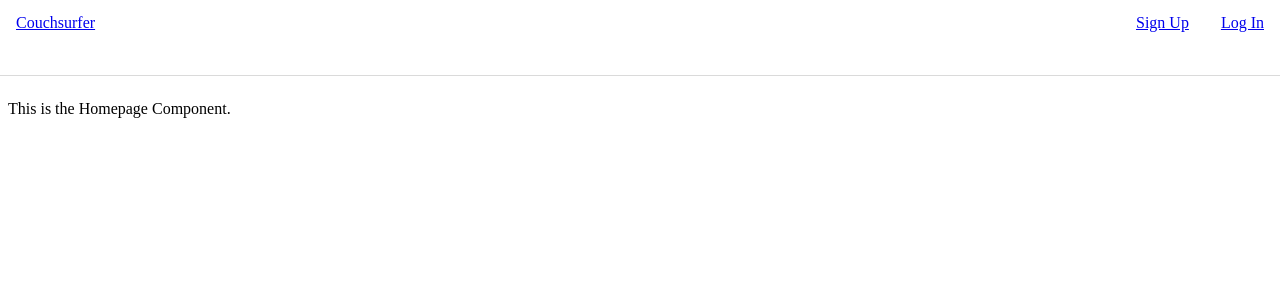
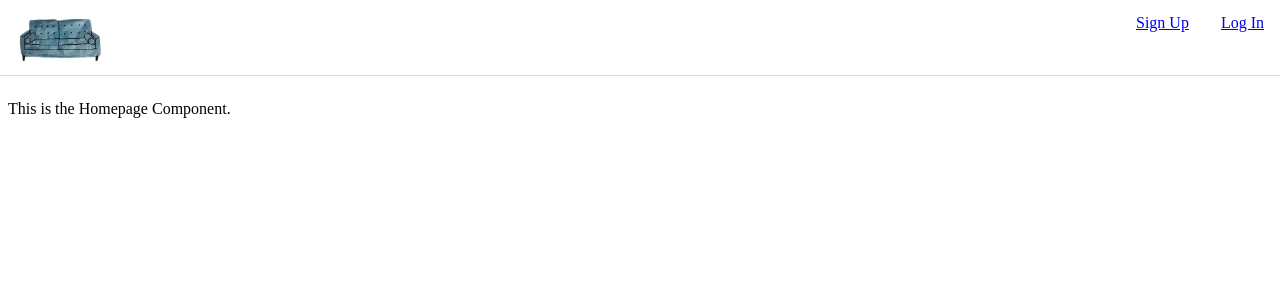
Before and after one commit to aback223/couchsurfer, a React (Create React App) app: page / in a window 1280 px wide. Shown: the top 300 px of the page. Built offline with nearby package versions, Linux system fonts and the light colour scheme.

Commit message:
add a couch logo that links to homepage

```diff
--- a/src/components/Navbar.js
+++ b/src/components/Navbar.js
@@ -1,12 +1,13 @@
 import React, { Component } from 'react';
 import { NavLink } from 'react-router-dom';
+import couch from '../couch.png'
 
 
 class Navbar extends Component {
   render() {
     return(
       <div className="navbar">
-        <NavLink to="/" className="navbar-left">Couchsurfer</NavLink>
+        <NavLink to="/" className="navbar-left"><img src={couch} className="couch-logo" alt="couch-logo"/></NavLink>
         <NavLink to="/login" className="navbar-right">Log In</NavLink>
         <NavLink to="/signup" className="navbar-right">Sign Up</NavLink>
       </div>
--- a/src/components/index.css
+++ b/src/components/index.css
@@ -1,6 +1,6 @@
 .navbar {
   overflow: hidden;
-  background-color: #fff;
+  background-color: ;
   position: fixed;
   width: 100%;
   height: 75px;
@@ -20,3 +20,7 @@
   float: left;
   padding: 14px 16px;
 }
+
+.couch-logo {
+  width: 30%;
+}
```
Also changed, not shown: src/couch.png (added).
